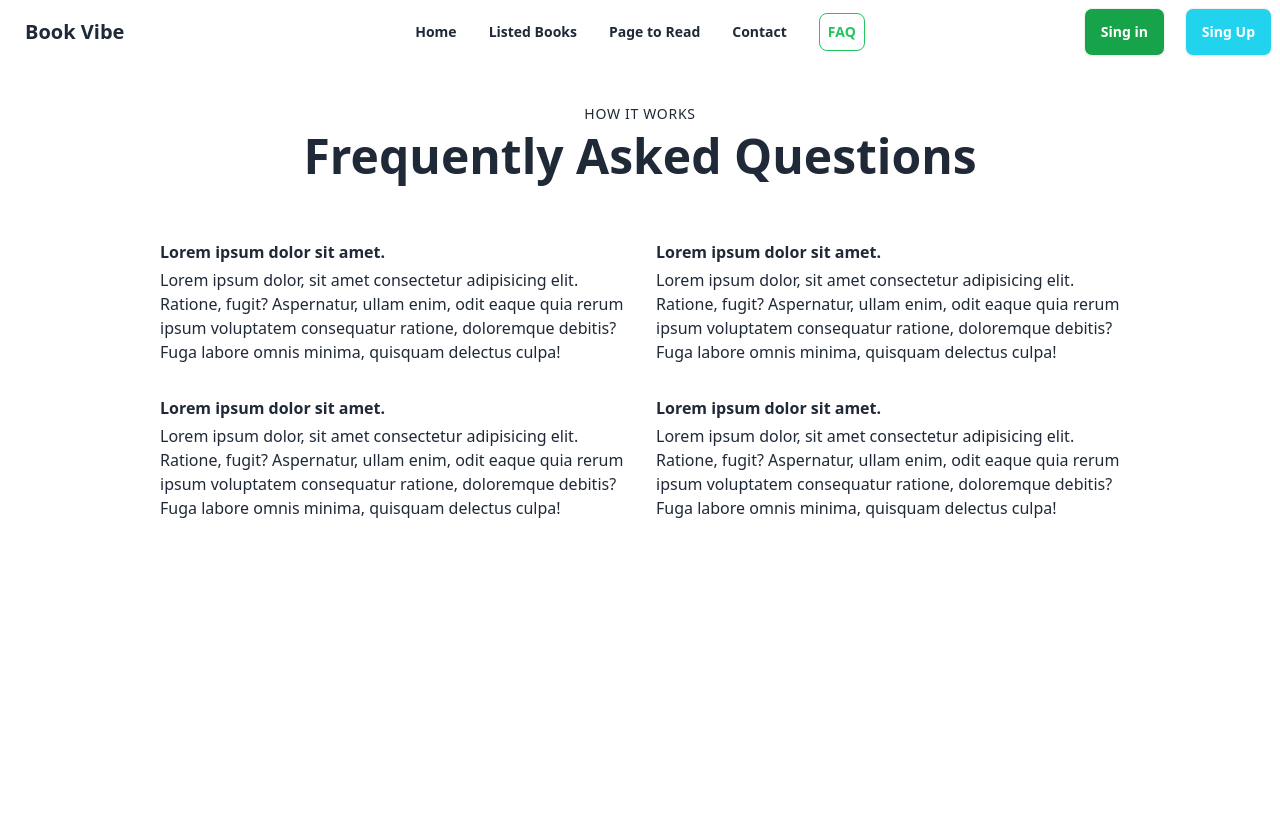
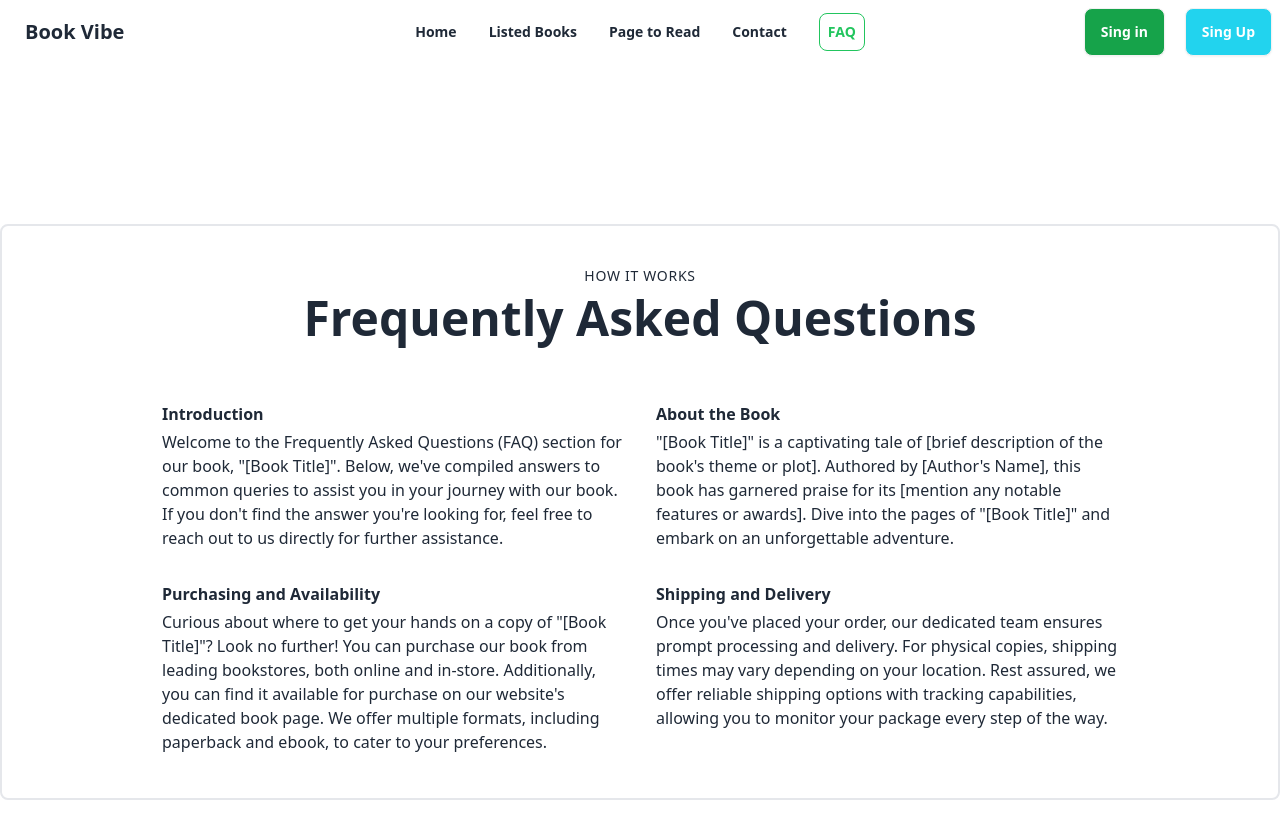
Before and after one commit to Abdullah-Az-Zahur/book-vibe, a React (Vite) app: page /faq in a window 1280 px wide. Shown: the top 838 px of the page. Before the commit the page ends 800 px from the top, so only its background shows below. Built offline with nearby package versions, Linux system fonts and the light colour scheme.

Commit message:
Give some border

```diff
--- a/src/pages/Contact.jsx
+++ b/src/pages/Contact.jsx
@@ -3,7 +3,7 @@ import React from 'react';
 const Contact = () => {
     return (
         <div>
-            <section className="py-6 dark:bg-gray-100 dark:bg-gray-100 dark:text-gray-900 dark:text-gray-900">
+            <section className="py-6 dark:bg-gray-100 dark:bg-gray-100 dark:text-gray-900 dark:text-gray-900 md:mt-40 border-2 rounded-lg">
                 <div className="grid max-w-6xl grid-cols-1 px-6 mx-auto lg:px-8 md:grid-cols-2 md:divide-x">
                     <div className="py-6 md:py-0 md:px-6">
                         <h1 className="text-4xl font-bold">Get in touch</h1>
--- a/src/pages/FrequentlyAskQuestion.jsx
+++ b/src/pages/FrequentlyAskQuestion.jsx
@@ -3,26 +3,26 @@ import React from 'react';
 const FrequentlyAskQuestion = () => {
     return (
         <div>
-            <section className="dark:bg-gray-100 dark:text-gray-800">
+            <section className="dark:bg-gray-100 dark:text-gray-800 md:mt-40 border-2 rounded-lg">
                 <div className="container flex flex-col justify-center p-4 mx-auto md:p-8">
                     <p className="p-2 text-sm font-medium tracking-wider text-center uppercase">How it works</p>
                     <h2 className="mb-12 text-4xl font-bold leading-none text-center sm:text-5xl">Frequently Asked Questions</h2>
                     <div className="grid gap-10 md:gap-8 sm:p-3 md:grid-cols-2 lg:px-12 xl:px-32">
                         <div>
-                            <h3 className="font-semibold">Lorem ipsum dolor sit amet.</h3>
-                            <p className="mt-1 dark:text-gray-600">Lorem ipsum dolor, sit amet consectetur adipisicing elit. Ratione, fugit? Aspernatur, ullam enim, odit eaque quia rerum ipsum voluptatem consequatur ratione, doloremque debitis? Fuga labore omnis minima, quisquam delectus culpa!</p>
+                            <h3 className="font-semibold">Introduction</h3>
+                            <p className="mt-1 dark:text-gray-600">Welcome to the Frequently Asked Questions (FAQ) section for our book, "[Book Title]". Below, we've compiled answers to common queries to assist you in your journey with our book. If you don't find the answer you're looking for, feel free to reach out to us directly for further assistance.</p>
                         </div>
                         <div>
-                            <h3 className="font-semibold">Lorem ipsum dolor sit amet.</h3>
-                            <p className="mt-1 dark:text-gray-600">Lorem ipsum dolor, sit amet consectetur adipisicing elit. Ratione, fugit? Aspernatur, ullam enim, odit eaque quia rerum ipsum voluptatem consequatur ratione, doloremque debitis? Fuga labore omnis minima, quisquam delectus culpa!</p>
+                            <h3 className="font-semibold">About the Book</h3>
+                            <p className="mt-1 dark:text-gray-600">"[Book Title]" is a captivating tale of [brief description of the book's theme or plot]. Authored by [Author's Name], this book has garnered praise for its [mention any notable features or awards]. Dive into the pages of "[Book Title]" and embark on an unforgettable adventure.</p>
                         </div>
                         <div>
-                            <h3 className="font-semibold">Lorem ipsum dolor sit amet.</h3>
-                            <p className="mt-1 dark:text-gray-600">Lorem ipsum dolor, sit amet consectetur adipisicing elit. Ratione, fugit? Aspernatur, ullam enim, odit eaque quia rerum ipsum voluptatem consequatur ratione, doloremque debitis? Fuga labore omnis minima, quisquam delectus culpa!</p>
+                            <h3 className="font-semibold">Purchasing and Availability</h3>
+                            <p className="mt-1 dark:text-gray-600">Curious about where to get your hands on a copy of "[Book Title]"? Look no further! You can purchase our book from leading bookstores, both online and in-store. Additionally, you can find it available for purchase on our website's dedicated book page. We offer multiple formats, including paperback and ebook, to cater to your preferences.</p>
                         </div>
                         <div>
-                            <h3 className="font-semibold">Lorem ipsum dolor sit amet.</h3>
-                            <p className="mt-1 dark:text-gray-600">Lorem ipsum dolor, sit amet consectetur adipisicing elit. Ratione, fugit? Aspernatur, ullam enim, odit eaque quia rerum ipsum voluptatem consequatur ratione, doloremque debitis? Fuga labore omnis minima, quisquam delectus culpa!</p>
+                            <h3 className="font-semibold">Shipping and Delivery</h3>
+                            <p className="mt-1 dark:text-gray-600">Once you've placed your order, our dedicated team ensures prompt processing and delivery. For physical copies, shipping times may vary depending on your location. Rest assured, we offer reliable shipping options with tracking capabilities, allowing you to monitor your package every step of the way.</p>
                         </div>
                     </div>
                 </div>
--- a/src/pages/Home.jsx
+++ b/src/pages/Home.jsx
@@ -29,7 +29,7 @@ const Home = () => {
                 </div>
             </section>
 
-            <h2 className="max-w-fit justify-center items-center mx-auto text-6xl font-bold">Books</h2>
+            <h2 className="max-w-fit justify-center items-center mx-auto text-6xl font-bold my-6">Books</h2>
 
             {/* books card */}
             <section className="dark:bg-gray-100 dark:text-gray-800">
--- a/src/pages/PageToRead.jsx
+++ b/src/pages/PageToRead.jsx
@@ -25,8 +25,10 @@ const PageToRead = () => {
     };
 
     return (
-        <div >
+        <div className='container justify-center items-center'>
             {/* bar chart */}
+
+            <div className='  mx-auto  max-w-fit max-h-fit md:mt-40 justify-center items-center p-5 '>
                 <BarChart
                     width={900}
                     height={500}
@@ -47,7 +49,7 @@ const PageToRead = () => {
                         ))}
                     </Bar>
                 </BarChart>
-            );
+            </div>
 
         </div>
     );
```
Lines whose indentation alone changed are shown as unchanged.
